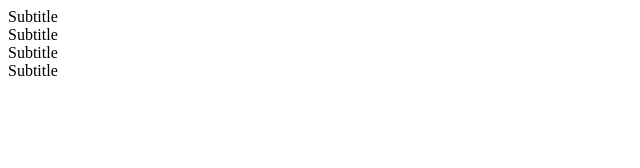
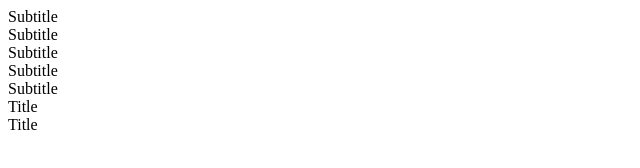
Before and after one commit to mstsp/project_HW, a plain HTML site: page index.html in a window 1280 px wide. Shown: the whole page, without its empty margins (0-640 px from the left). Drawn offline with Linux system fonts and the light colour scheme.

Commit message:
Make changes #create-header

```diff
--- a/index.html
+++ b/index.html
@@ -9,5 +9,8 @@
   <div>Subtitle</div>
   <div>Subtitle</div>
   <div>Subtitle</div>
+  <div>Subtitle</div>
+  <div>Title</div>
+  <div>Title</div>
 </body>
 </html>
```
